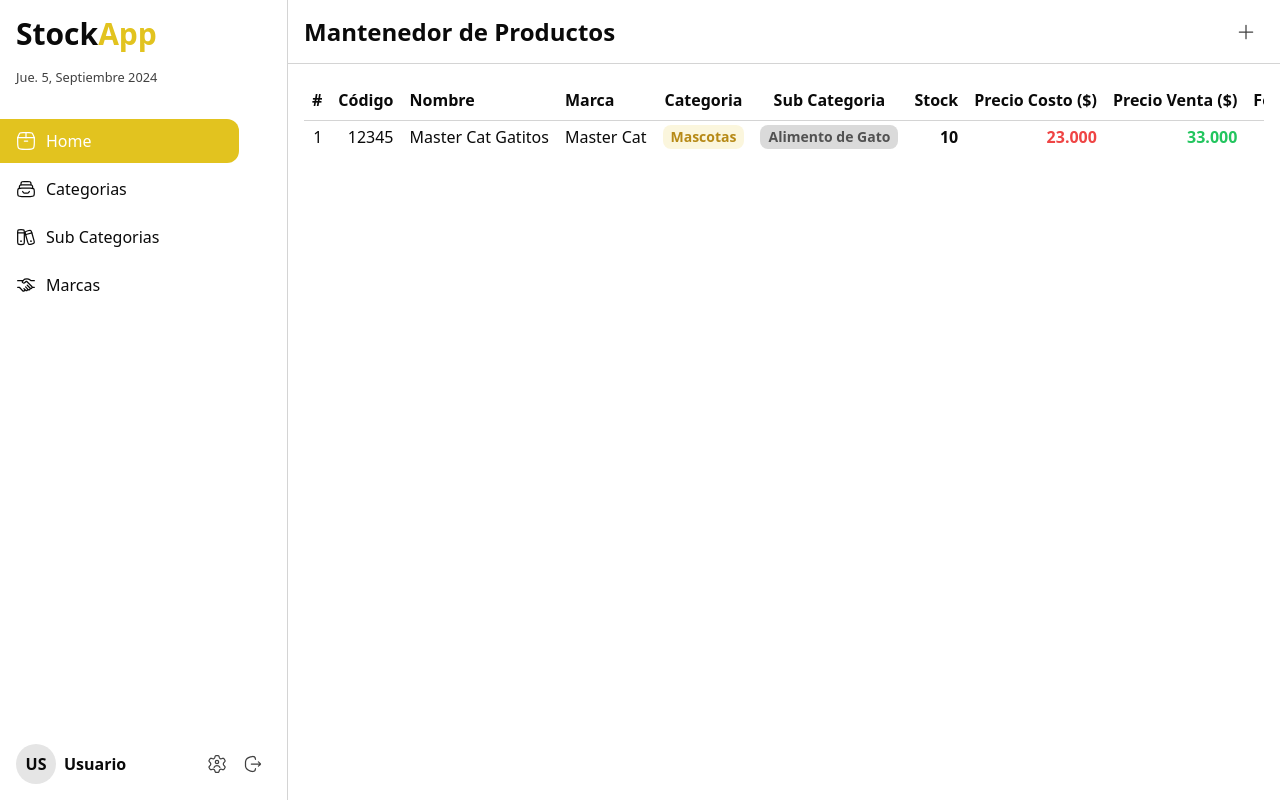
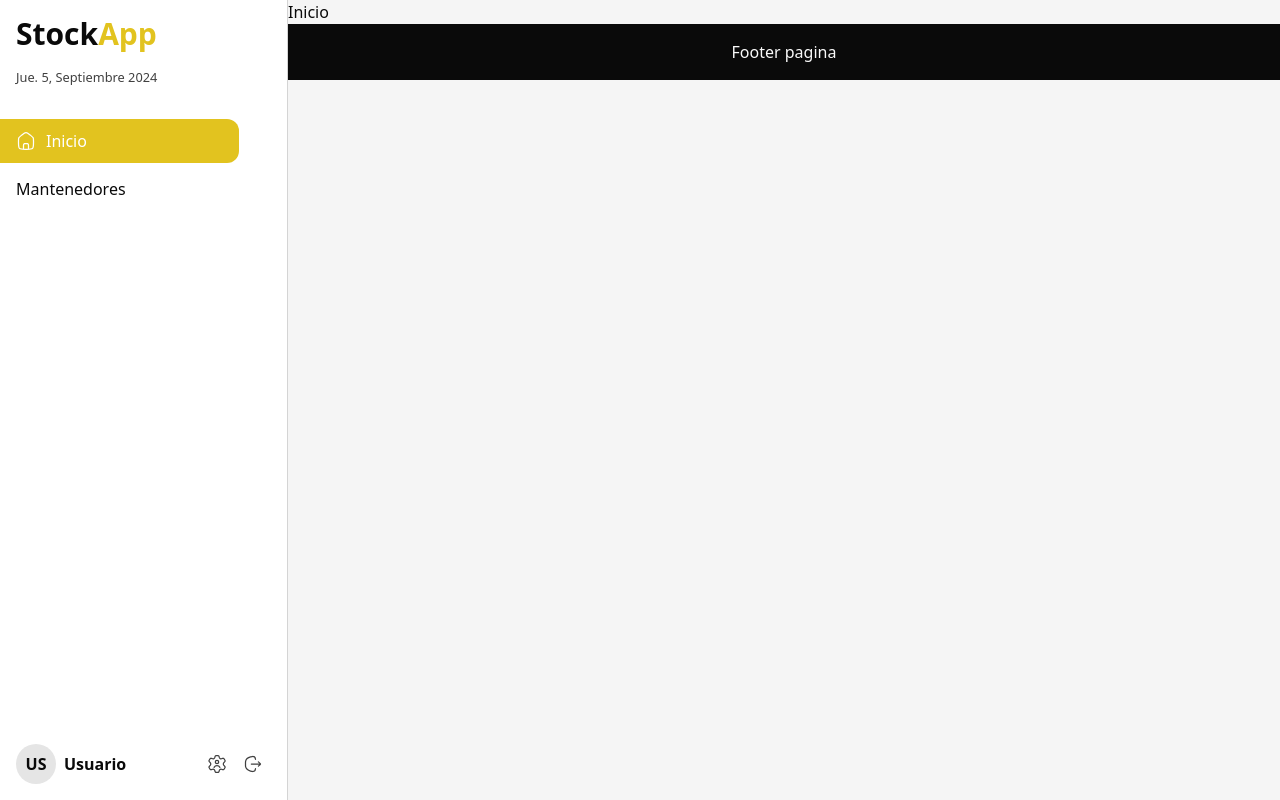
Before and after one commit to IraiDevPersonal/stock-webapp, a React (Vite) app: page /inicio in a window 1280 px wide. Built offline with nearby package versions, Linux system fonts and the light colour scheme.

Commit message:
job: constructor de router en trabajo

```diff
--- a/src/app/core/design-system/Sidebar.tsx
+++ b/src/app/core/design-system/Sidebar.tsx
@@ -6,6 +6,7 @@ import ArrayMap from "../components/ArrayMap";
 import Box from "../components/Box";
 import { Path } from "../models/Path";
 import { PATHS } from "../utils/constants";
+import { useDisclosure } from "../hooks/useDisclosure";
 
 const Sidebar = () => {
 	const date = new DateRepository();
@@ -27,18 +28,7 @@ const Sidebar = () => {
 			</header>
 
 			<nav>
-				<ArrayMap
-					as="ul"
-					dataset={PATHS}
-					className="space-y-1"
-				>
-					{(item) => (
-						<ActiveLink
-							key={item.path}
-							{...item}
-						/>
-					)}
-				</ArrayMap>
+				<NavigationBuilder items={PATHS} />
 			</nav>
 
 			<footer className="mt-auto">
@@ -50,7 +40,7 @@ const Sidebar = () => {
 
 export default Sidebar;
 
-function ActiveLink(item: Path) {
+function ActiveLink(item: Omit<Path, "page">) {
 	const [isActive] = useRoute(item.path);
 	return (
 		<Link
@@ -58,16 +48,70 @@ function ActiveLink(item: Path) {
 			to={item.path}
 			key={item.path}
 		>
-			<li
-				className={tw(
-					"flex items-center gap-2.5 font-medium p-2.5 pl-4 w-5/6 rounded-r-xl hover:bg-default-100",
-					"transition-colors duration-300 cursor-pointer",
-					isActive && "text-white bg-primary hover:bg-primary-500"
-				)}
-			>
+			<li className={styles(isActive)}>
 				<figure>{item.icon}</figure>
 				{item.label}
 			</li>
 		</Link>
 	);
 }
+
+function WithSubItems({ items, label }: { label: string; items: Path[] }) {
+	const { isOpen, onOpenChange } = useDisclosure();
+	return (
+		<li
+			className={styles()}
+			onClick={onOpenChange}
+		>
+			{label}
+			{isOpen && (
+				<ul>
+					{items.map((item) => (
+						<ActiveLink
+							key={item.path}
+							{...item}
+						/>
+					))}
+				</ul>
+			)}
+		</li>
+	);
+}
+
+function NavigationBuilder({ items }: { items: Omit<Path, "page">[] }) {
+	return (
+		<ArrayMap
+			as="ul"
+			dataset={items}
+			className="space-y-1"
+		>
+			{({ items: childrenItems = [], ...item }) => {
+				if (childrenItems.length > 0) {
+					return (
+						<WithSubItems
+							key={item.label}
+							label={item.label}
+							items={childrenItems}
+						/>
+					);
+				}
+
+				return (
+					<ActiveLink
+						key={item.path}
+						{...item}
+					/>
+				);
+			}}
+		</ArrayMap>
+	);
+}
+
+function styles(isActive?: boolean, extra?: string) {
+	return tw(
+		"flex items-center gap-2.5 font-medium p-2.5 pl-4 w-5/6 rounded-r-xl hover:bg-default-100",
+		"transition-colors duration-300 cursor-pointer",
+		isActive && "text-white bg-primary hover:bg-primary-500",
+		extra
+	);
+}
--- a/src/app/core/models/path.ts
+++ b/src/app/core/models/path.ts
@@ -1,5 +1,7 @@
 export type Path = {
 	path: string;
 	label: string;
+	items?: Path[];
 	icon: JSX.Element;
+	page: React.ReactNode;
 };
--- a/src/app/core/utils/constants.ts
+++ b/src/app/core/utils/constants.ts
@@ -10,11 +10,23 @@ import IconCategory from "../design-system/icons/IconCategory";
 import IconBrand from "../design-system/icons/IconBrand";
 import IconSubCategory from "../design-system/icons/IconSubCategory";
 
-export const PATHS_WITH_PAGE: (Path & { page: React.ReactNode })[] = [
+export const PATHS_WITH_PAGE: Path[] = [
+	{
+		icon: IconHome(),
+		label: "Inicio",
+		path: path.private.home,
+		page: "Inicio"
+	},
 	{
 		icon: IconProduct(),
-		label: "Home",
-		path: path.private.home,
+		label: "Mantenedores",
+		path: "",
+		page: ProductsPage(),
+		items: [
+			{
+				icon: IconProduct(),
+				label: "Productos",
+				path: path.private.products,
 				page: ProductsPage()
 			},
 			{
@@ -33,20 +45,47 @@ export const PATHS_WITH_PAGE: (Path & { page: React.ReactNode })[] = [
 				icon: IconBrand(),
 				label: "Marcas",
 				path: path.private.brands,
+				page: BrandsPage(),
+				items: [
+					{
+						icon: IconSubCategory(),
+						label: "Sub Categorias",
+						path: path.private.subCategories,
+						page: SubCategoriesPage()
+					},
+					{
+						icon: IconBrand(),
+						label: "Marcas",
+						path: path.private.brands,
 						page: BrandsPage()
+					}
+				]
+			}
+		]
 	}
 ];
 
-export const buildPages = () =>
-	PATHS_WITH_PAGE.map((el) => ({
+type BuilderPage = {
+	key: string;
+	component: React.ReactNode;
+	items: BuilderPage[];
+};
+
+const builderPages = (items: Path[]): BuilderPage[] =>
+	items.map((el) => ({
 		key: el.path,
-		component: el.page
+		component: el.page,
+		items: builderPages(el.items ?? [])
 	}));
 
-export const PATHS: Path[] = PATHS_WITH_PAGE.map((el) => {
+export const routerBuilder = () =>
+	builderPages(PATHS_WITH_PAGE).flatMap(({ items, ...el }) => [el, ...items]);
+
+export const PATHS: Omit<Path, "page">[] = PATHS_WITH_PAGE.map((el) => {
 	return {
 		icon: el.icon,
 		path: el.path,
-		label: el.label
+		label: el.label,
+		items: el.items
 	};
 });
--- a/src/app/products/pages/ProductsPage.tsx
+++ b/src/app/products/pages/ProductsPage.tsx
@@ -7,7 +7,7 @@ import { Product } from "../models/Product";
 
 const ProductsPage = () => {
 	return (
-		<Route path={path.private.home}>
+		<Route path={path.private.products}>
 			<ProductsMaintainer items={PRODUCTS} />
 		</Route>
 	);
--- a/src/app/routes/Router.tsx
+++ b/src/app/routes/Router.tsx
@@ -1,17 +1,18 @@
 import PrivateLayout from "@app/core/design-system/layouts/PrivateLayout";
 import RootLayout from "@app/core/design-system/layouts/RootLayout";
-import { buildPages } from "@app/core/utils/constants";
+import { routerBuilder } from "@app/core/utils/constants";
 import React from "react";
 import { Redirect, Route, Router as Wouter } from "wouter";
 import { path } from "./path";
 
 const Router = () => {
+	console.log(routerBuilder());
 	return (
 		<RootLayout>
 			<Wouter>
 				<PrivateLayout>
 					<Navigate />
-					{buildPages().map((el) => (
+					{routerBuilder().map((el) => (
 						<React.Fragment key={el.key}>{el.component}</React.Fragment>
 					))}
 				</PrivateLayout>
--- a/src/app/routes/path.ts
+++ b/src/app/routes/path.ts
@@ -2,9 +2,10 @@ export const path = {
 	root: "/",
 	private: {
 		home: "/inicio",
+		products: "/productos",
 		categories: "/categorias",
 		subCategories: "/sub-categorias",
-		brands: "marcas",
+		brands: "/marcas",
 		profile: "/perfil"
 	},
 	public: {
```
Lines whose indentation alone changed are shown as unchanged.
